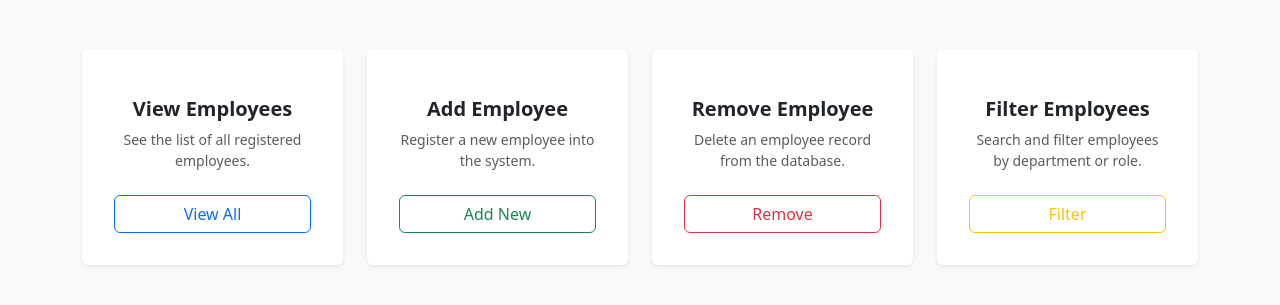
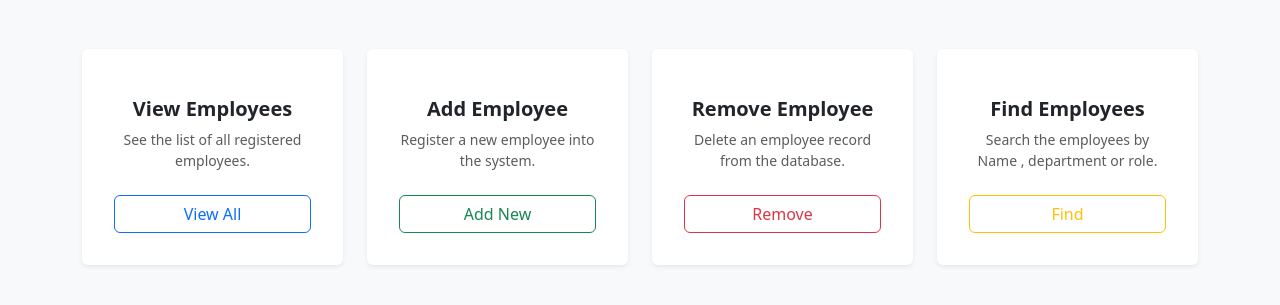
Before and after one commit to dahiya-03/employee-management-system, a Django app: page / in a window 1280 px wide. Shown: the part 199-504 px from the top of the page. Run offline with Django 5.2, Linux system fonts and the light colour scheme.

Commit message:
Rename filter_emp to find_emp across views, urls, and templates

```diff
--- a/emp_data_app/urls.py
+++ b/emp_data_app/urls.py
@@ -7,6 +7,6 @@ urlpatterns = [
     path('add_emp', views.add_emp, name = 'add_emp'),
     path('remove_emp', views.remove_emp, name = 'remove_emp'),
     path('remove_emp/<int:emp_id>', views.remove_emp, name = 'remove_emp'),
-    path('filter_emp', views.filter_emp, name = 'filter_emp'),
+    path('find_emp', views.find_emp, name = 'find_emp'),
 
 ]
--- a/emp_data_app/views.py
+++ b/emp_data_app/views.py
@@ -66,7 +66,7 @@ def remove_emp(request, emp_id = 0):
      return render(request, 'remove_emp.html', emp_data )
 
 
-def filter_emp(request):
+def find_emp(request):
     if request.method == 'POST':
         name = request.POST['name']
         dept = request.POST['dept']
@@ -85,7 +85,7 @@ def filter_emp(request):
         return render(request, 'view_all_emp.html', emp_data)
 
     elif request.method == 'GET':
-        return render(request, 'filter_emp.html')
+        return render(request, 'find_emp.html')
 
     else:
         return HttpResponse('Employee not found')
--- a/templates/base.html
+++ b/templates/base.html
@@ -31,7 +31,7 @@
                         <a class="nav-link" href="/remove_emp">Remove Employee</a>
                     </li>
                     <li class="nav-item">
-                        <a class="nav-link" href="/filter_emp">Filter Employee</a>
+                        <a class="nav-link" href="/find_emp">Filter Employee</a>
                     </li>
                 </ul>
             </div>
--- a/templates/index.html
+++ b/templates/index.html
@@ -48,9 +48,9 @@
             <div class="card h-100 shadow-sm border-0 text-center p-3">
                 <div class="card-body">
                     <div class="text-warning fs-1 mb-3"><i class="bi bi-funnel-fill"></i></div>
-                    <h5 class="card-title fw-bold">Filter Employees</h5>
-                    <p class="card-text text-muted small">Search and filter employees by department or role.</p>
-                    <a href="/filter_emp" class="btn btn-outline-warning w-100 mt-2">Filter</a>
+                    <h5 class="card-title fw-bold">Find Employees</h5>
+                    <p class="card-text text-muted small">Search the employees by Name , department or role.</p>
+                    <a href="/find_emp" class="btn btn-outline-warning w-100 mt-2">Find</a>
                 </div>
             </div>
         </div>
--- a/templates/remove_emp.html
+++ b/templates/remove_emp.html
@@ -39,8 +39,6 @@
         </div>
     </div>
 
-    <!-- <script src="https://cdn.jsdelivr.net/npm/bootstrap@5.3.3/dist/js/bootstrap.bundle.min.js" integrity="sha384-YvpcrYf0tY3lHB60NNkmXc5s9fDVZLESaAA55NDzOxhy9GkcIdslK1eN7N6jIeHz" crossorigin="anonymous"></script>
-</body>
-</html> -->
+
 
 {% endblock %}
```
Also changed, not shown: templates/add_emp.html (+1 -12 lines), templates/find_emp.html (renamed from templates/filter_emp.html, +2 -15 lines), templates/view_all_emp.html (+1 -13 lines).
